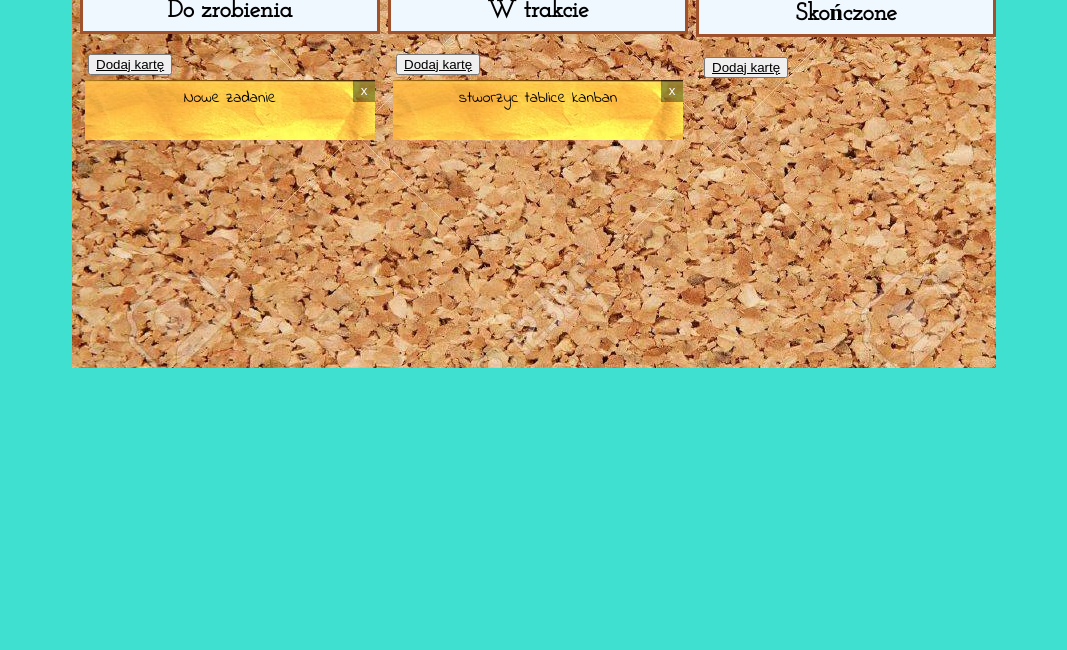
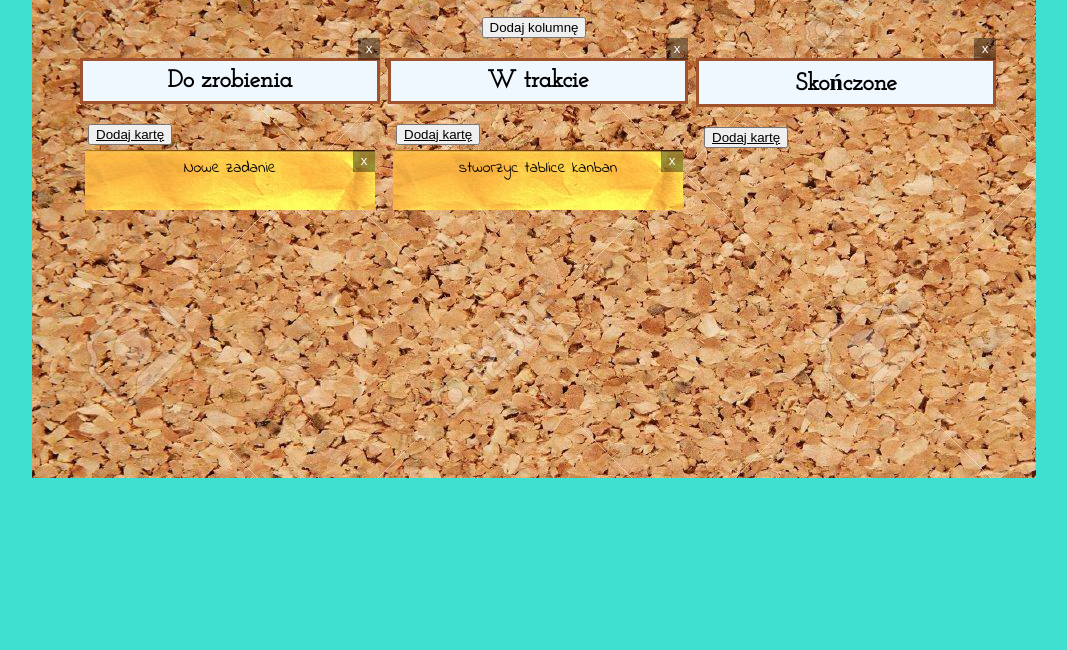
Before and after one commit to mkw98/Ajax-API_16_7, a plain HTML site: page index.html in a window 1280 px wide. Shown: the part 150-800 px from the top of the page, without its empty margins (106-1173 px from the left). Drawn offline with nearby package versions, Linux system fonts and the light colour scheme.

Commit message:
Update style.css

```diff
--- a/style.css
+++ b/style.css
@@ -26,6 +26,9 @@
 /* BOARD */
 .board {
   background-image: url('cork.jpg');
+  padding: 40px;
+  margin: 30px;
+  max-width: 1200px;
 }
 .board h1, h2 {
   font-family: 'Josefin Slab', serif;
```
